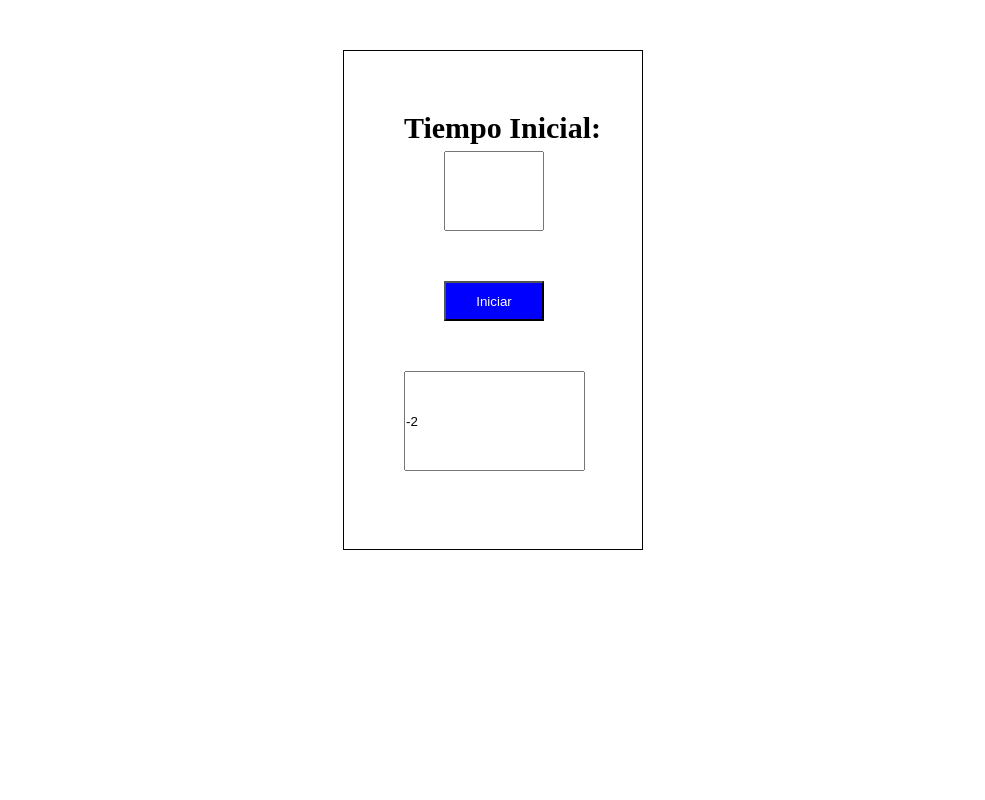
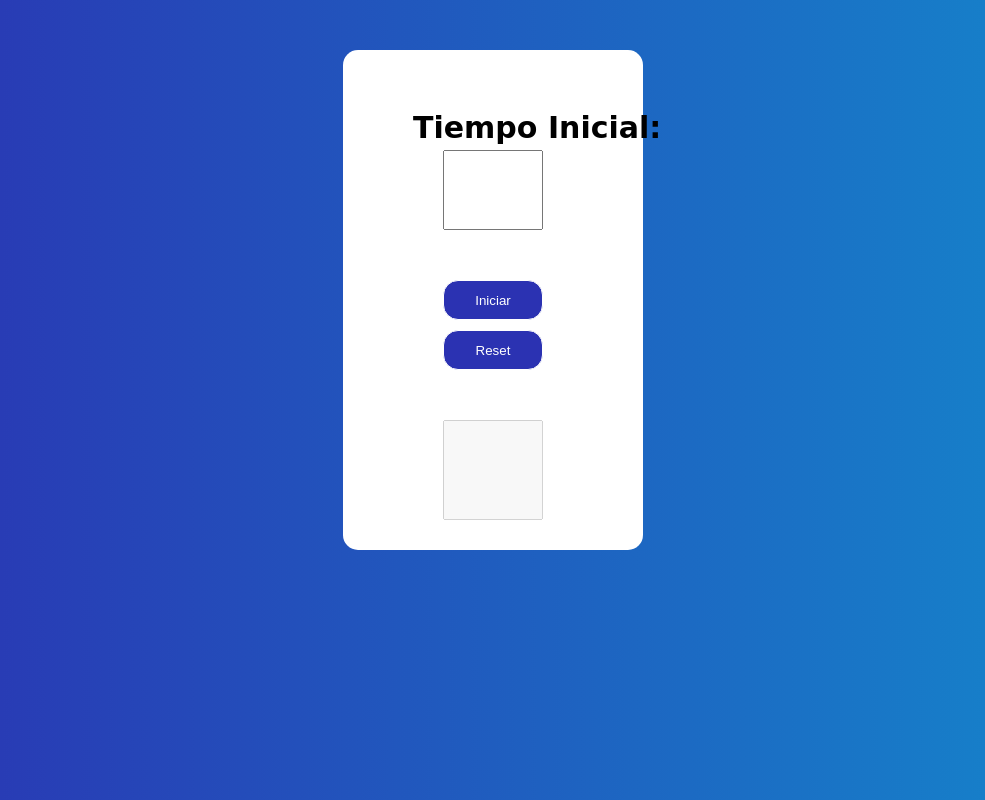
Before and after one commit to DiegoBohorquez05/RESET-SPREAD-DESTRUCTURACION, a plain HTML site: page index.html in a window 1280 px wide. Both pictures are taken after a click on the button "Iniciar". Shown: the whole page, without its empty margins (147-1132 px from the left). Drawn offline with Linux system fonts and the light colour scheme; a web font is replaced by a local one.

Commit message:
casi terminado

```diff
--- a/index.html
+++ b/index.html
@@ -6,14 +6,16 @@
     <meta http-equiv="X-UA-Compatible" content="IE=edge">
     <meta name="viewport" content="width=device-width, initial-scale=1.0">
     <link rel="stylesheet" href="style.css">
-    <title>Document</title>
+    <title>Temporizador</title>
 </head>
 
 <body>
     <div class="container">
         <label for="" id="texto1" class="texto1">Tiempo Inicial:</label>
-        <input type="number" id="dato" class="dato"><br>
+        <input type="text" id="dato" class="dato"><br>
         <button class="iniciar">Iniciar</button>
+        <button class="reset">Reset</button>
+        <span id="avisos"></span>
         <div class="resultado">
             <input type="text" name="contador" id="contador" class="contador">
         </div>
--- a/main.js
+++ b/main.js
@@ -1,17 +1,31 @@
 document.querySelector('.iniciar').addEventListener('click',()=>{
-
     const seg= document.getElementById('dato').value;
-
+    const divseg= document.getElementById('dato');
     const tiemp= document.getElementById('contador');
-
+    tiemp.disabled=true
     function temporizador(segundos){
-        console.log(segundos)
-        if (segundos === 0){
-            return tiemp.value = 'Fin';
+        if (segundos === -1){
+            divseg.disabled = false;
+            alert("FIN")
+            document.getElementById('dato').value="";
+            document.getElementById('contador').value="";
+        }else if(segundos === "a" || segundos ==="b" || segundos ==="c" || segundos ==="d" || segundos ==="e" || segundos ==="f" || segundos ==="g"||segundos ==="h"||segundos ==="i"||segundos ==="j"||segundos ==="k"||segundos ==="l"||segundos === "ñ"||segundos ==="m"||segundos ==="n"||segundos ==="o"||segundos ==="p"||segundos ==="q"||segundos ==="r"||segundos ==="s"||segundos ==="t"||segundos ==="u"||segundos ==="v"||segundos ==="w"||segundos ==="x"||segundos ==="y"||segundos ==="z" || segundos === "A" || segundos ==="B" || segundos ==="C" || segundos ==="D" || segundos ==="E" || segundos ==="F" || segundos ==="G"||segundos ==="H"||segundos ==="I"||segundos ==="J"||segundos ==="K"||segundos ==="L"||segundos === "Ñ"||segundos ==="M"||segundos ==="N"||segundos ==="O"||segundos ==="P"||segundos ==="Q"||segundos ==="R"||segundos ==="S"||segundos ==="T"||segundos ==="U"||segundos ==="V"||segundos ==="W"||segundos ==="X"||segundos ==="Y"||segundos ==="Z"){
+        alert("No se puede hacer cuenta regresiva con numeros")
+        document.getElementById('dato').value="";
+        document.getElementById('contador').value="";
         }else{
             tiemp.value=segundos
             setTimeout(temporizador,1000,segundos-1)
+            divseg.disabled = true;
         }
     }
     temporizador(seg);
 })
+
+// falta mirar como hacer para que el contador se pare y no siga avanzando si se oprime el reset
+document.querySelector('.reset').addEventListener('click',()=>{
+    const divseg= document.getElementById('dato');
+    divseg.disabled = false;
+    document.getElementById('dato').value="";
+    document.getElementById('contador').value=0;
+})
--- a/style.css
+++ b/style.css
@@ -1,19 +1,30 @@
+@import url('https://fonts.googleapis.com/css2?family=Bruno+Ace+SC&family=Vina+Sans&display=swap');
+
 *{
     margin: 0;
     padding: 0;
     box-sizing: border-box;
 }
 
+body{
+    background: #1488CC;
+    background: -webkit-linear-gradient(to right, #2B32B2, #1488CC);
+    background: linear-gradient(to right, #2B32B2, #1488CC);
+}
+
 .container{
-    border: solid 1px;
     width: 300px;
     height: 500px;
     margin: 50px auto;
+    background-color: white;
+    border-radius: 15px;
 }
 
 .texto1{
+    font-family: 'Bruno Ace SC', cursive;
+    font-family: 'Vina Sans', cursive;
     position: absolute;
-    margin-left: 60px;
+    margin-left: 70px;
     margin-top: 60px;
     font-weight: bold;
     font-size: 30px;
@@ -25,6 +36,7 @@
     height: 80px;
     width: 100px;
     font-size: 30px;
+    text-align: center;
 }
 
 .iniciar{
@@ -32,9 +44,23 @@
     margin-left: 100px;
     width: 100px;
     height: 40px;
-    background-color: blue;
+    background-color: #2B32B2;
     color: white;
     overflow: hidden;
+    border: solid 1px;
+    border-radius: 15px;
+}
+
+.reset{
+    margin-top: 10px;
+    margin-left: 100px;
+    width: 100px;
+    height: 40px;
+    background-color: #2B32B2;
+    color: white;
+    overflow: hidden;
+    border: solid 1px;
+    border-radius: 15px;
 }
 
 .resultado{
@@ -44,4 +70,8 @@
 
 .contador{
     height: 100px;
+    width: 100px;
+    margin-left: 40px;
+    text-align: center;
+    font-size: 40px;
 }
```
